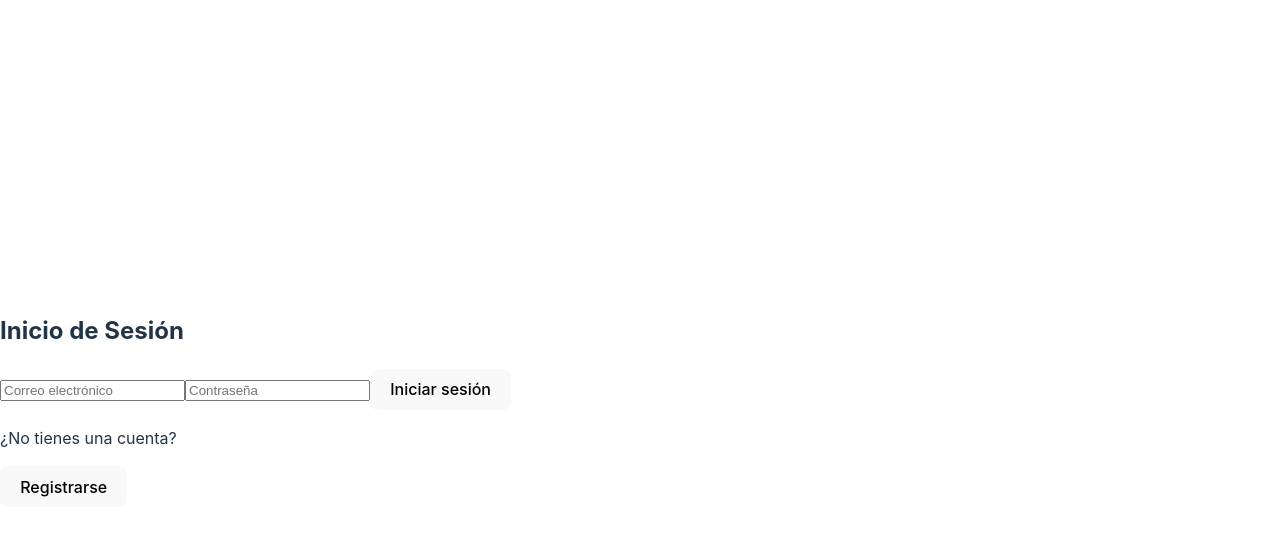
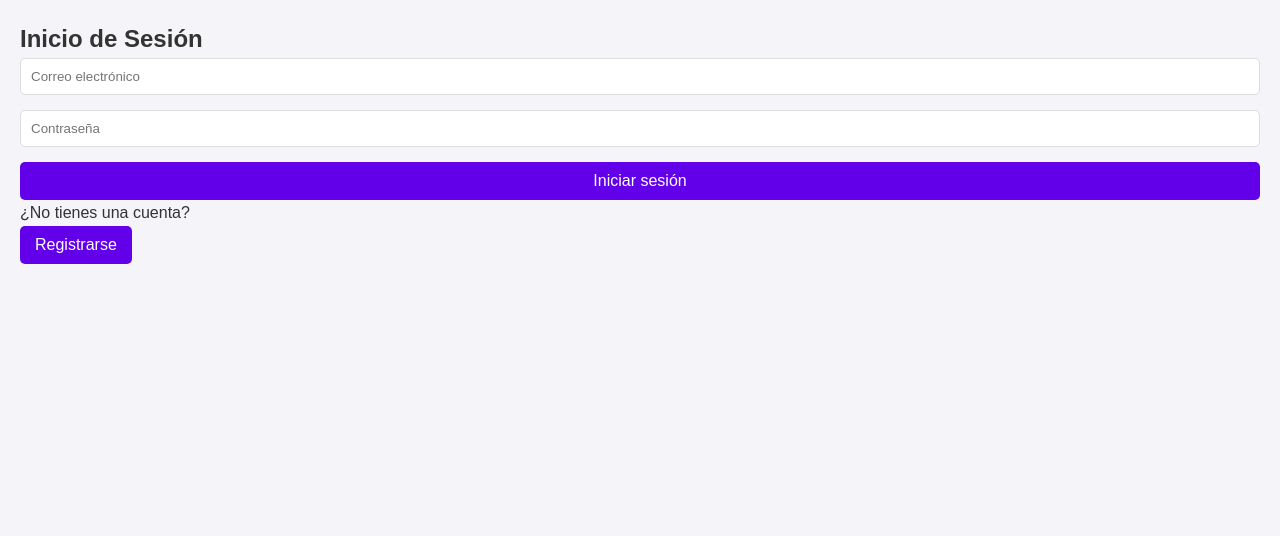
Before and after one commit to ivantorrente2010/repositorio1, a React (Vite) app: page / in a window 1280 px wide. Shown: the top 536 px of the page. Built offline with nearby package versions, Linux system fonts and the light colour scheme.

Commit message:
25-01-2025 16:00

```diff
--- a/src/App.jsx
+++ b/src/App.jsx
@@ -6,6 +6,7 @@ import AdminPage from "./pages/AdminPage";
 import TrainerPage from "./pages/TrainerPage";
 import ClientPage from "./pages/ClientPage";
 import { useAuth } from "./context/AuthContext"; // Usa el contexto para obtener el rol
+import '../styles/styles.css';
 
 function App() {
     const { role } = useAuth(); // Obtenemos el rol desde el contexto
--- a/src/components/Header.jsx
+++ b/src/components/Header.jsx
@@ -10,7 +10,7 @@ const Header = () => {
 
   return (
     <header style={{ display: "flex", justifyContent: "space-between", padding: "10px", backgroundColor: "#f5f5f5" }}>
-      <h1>Mi Aplicación</h1>
+      <h1>Gimnasio Fitness</h1>
       <button onClick={handleLogout} style={{ padding: "5px 10px", cursor: "pointer" }}>
         Cerrar Sesión
       </button>
--- a/src/main.jsx
+++ b/src/main.jsx
@@ -1,6 +1,7 @@
 import { StrictMode } from "react";
 import { createRoot } from "react-dom/client";
-import "./index.css";
+//import "./index.css";
+import '../styles/styles.css'; // Asegúrate de que este sea el archivo que estás usando
 import App from "./App.jsx";
 import { AuthProvider } from "./context/AuthContext.jsx";
 
--- /dev/null
+++ b/styles/styles.css
@@ -0,0 +1,119 @@
+/* General Reset */
+body, h1, h2, h3, p, ul, li, a, button {
+    margin: 0;
+    padding: 0;
+    box-sizing: border-box;
+  }
+
+  /* Body Styles */
+  body {
+    font-family: Arial, sans-serif;
+    line-height: 1.6;
+    background-color: #f4f4f9;
+    color: #333;
+    padding: 20px;
+  }
+
+  /* Header Styles */
+  header h1 {
+    color: black; /* Cambia el color del texto a negro */
+    font-size: 2rem; /* Ajusta el tamaño del texto */
+    font-weight: bold; /* Asegúrate de que sea en negrita */
+    margin: 0; /* Elimina márgenes innecesarios */
+    text-align: center; /* Centra el texto */
+  }
+
+
+  header {
+    background-color: #6200ea;
+    color: #fff;
+    padding: 15px 20px;
+    text-align: center;
+    font-size: 1.5em;
+    font-weight: bold;
+    border-radius: 8px;
+    margin-bottom: 20px;
+  }
+
+  /* Section Styles */
+  section {
+    background: #fff;
+    padding: 20px;
+    margin-bottom: 20px;
+    border-radius: 8px;
+    box-shadow: 0 2px 4px rgba(0, 0, 0, 0.1);
+  }
+
+  /* Table Styles */
+  table {
+    width: 100%;
+    border-collapse: collapse;
+    margin: 10px 0;
+  }
+
+  th, td {
+    border: 1px solid #ddd;
+    padding: 10px;
+    text-align: left;
+  }
+
+  th {
+    background-color: #6200ea;
+    color: #fff;
+  }
+
+  /* Buttons */
+  button {
+    background-color: #6200ea;
+    color: white;
+    padding: 10px 15px;
+    border: none;
+    border-radius: 5px;
+    cursor: pointer;
+    font-size: 1em;
+  }
+
+  button:hover {
+    background-color: #3700b3;
+  }
+
+  /* Links */
+  a {
+    color: #6200ea;
+    text-decoration: none;
+  }
+
+  a:hover {
+    text-decoration: underline;
+  }
+
+  /* Lists */
+  ul {
+    list-style: none;
+    margin: 0;
+    padding: 0;
+  }
+
+  li {
+    padding: 5px 0;
+    font-size: 1.1em;
+  }
+
+  /* Form Styles */
+  form {
+    display: flex;
+    flex-direction: column;
+  }
+
+  input, select, textarea {
+    padding: 10px;
+    margin-bottom: 15px;
+    border: 1px solid #ddd;
+    border-radius: 5px;
+  }
+
+  input:focus, select:focus, textarea:focus {
+    border-color: #6200ea;
+    outline: none;
+    box-shadow: 0 0 5px rgba(98, 0, 234, 0.5);
+  }
```
